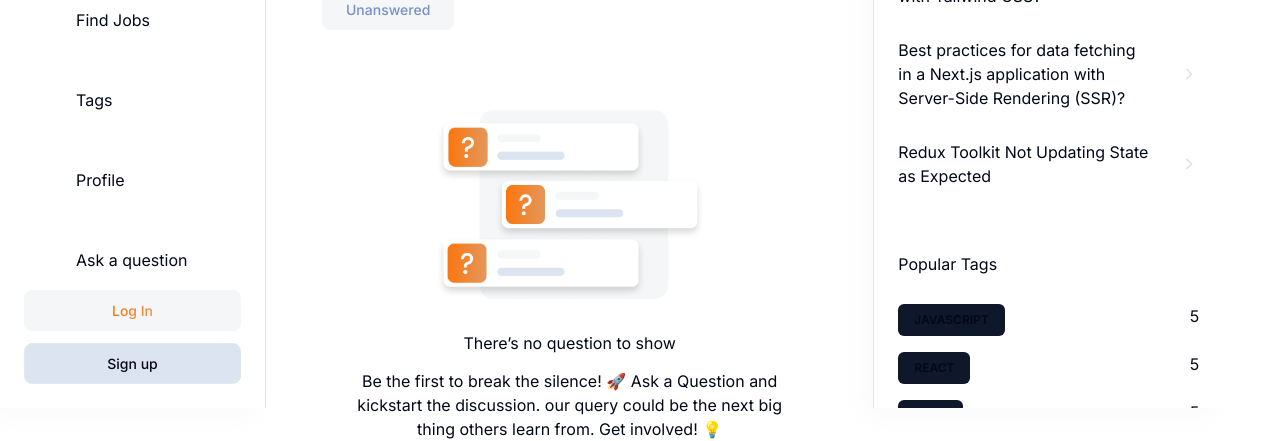
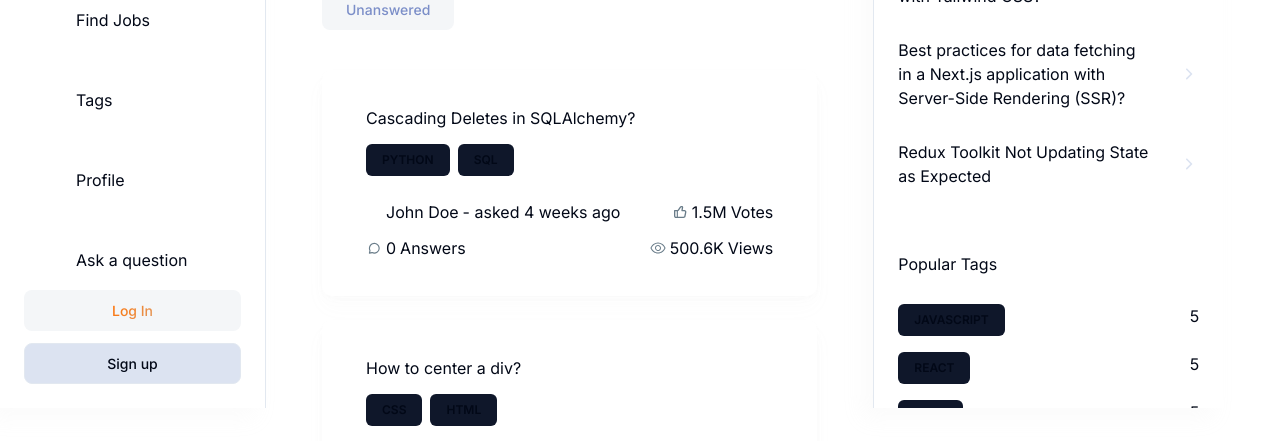
Before and after one commit to deysan/next-overflow, a Next.js app: page / in a window 1280 px wide. Shown: the part 392-833 px from the top of the page. Built offline with nearby package versions, Linux system fonts and the light colour scheme; no server answers.

Commit message:
Add question card component

```diff
--- a/app/(root)/(home)/page.tsx
+++ b/app/(root)/(home)/page.tsx
@@ -5,6 +5,44 @@ import Filter from '@/components/shared/Filter';
 import { HomePageFilters } from '@/constants/filters';
 import HomeFilters from '@/components/home/HomeFilters';
 import NoResult from '@/components/shared/NoResult';
+import QuestionCard from '@/components/cards/QuestionCard';
+
+const questions = [
+  {
+    _id: '1',
+    title: 'Cascading Deletes in SQLAlchemy?',
+    tags: [
+      { _id: '1', name: 'python' },
+      { _id: '2', name: 'sql' },
+    ],
+    author: {
+      _id: '1',
+      name: 'John Doe',
+      picture: 'john-doe.jpg',
+    },
+    upvotes: 1500000,
+    views: 500552,
+    answers: [],
+    createdAt: new Date('2023-09-01T12:00:00.000Z'),
+  },
+  {
+    _id: '2',
+    title: 'How to center a div?',
+    tags: [
+      { _id: '3', name: 'css' },
+      { _id: '4', name: 'html' },
+    ],
+    author: {
+      _id: '2',
+      name: 'Jane Smith',
+      picture: 'jane-smith.jpg',
+    },
+    upvotes: 5,
+    views: 50,
+    answers: [],
+    createdAt: new Date('2021-09-02T10:30:00.000Z'),
+  },
+];
 
 export default function Home() {
   return (
@@ -41,12 +79,28 @@ export default function Home() {
       <HomeFilters />
 
       <div className="mt-10 flex w-full flex-col gap-6">
+        {questions.length > 0 ? (
+          questions.map((question) => (
+            <QuestionCard
+              key={question._id}
+              _id={question._id}
+              title={question.title}
+              tags={question.tags}
+              author={question.author}
+              upvotes={question.upvotes}
+              views={question.views}
+              answers={question.answers}
+              createdAt={question.createdAt}
+            />
+          ))
+        ) : (
           <NoResult
             title="There’s no question to show"
             description="Be the first to break the silence! 🚀 Ask a Question and kickstart the discussion. our query could be the next big thing others learn from. Get involved! 💡"
             link="/ask-question"
             linkTitle="Ask a Question"
           />
+        )}
       </div>
     </>
   );
--- /dev/null
+++ b/components/cards/QuestionCard.tsx
@@ -0,0 +1,94 @@
+import Link from 'next/link';
+import React from 'react';
+import RenderTag from '../shared/RenderTag';
+import { formatAndDivideNumber, getTimestamp } from '@/lib/utils';
+import Metric from '../shared/Metric';
+
+export default function QuestionCard({
+  _id,
+  title,
+  tags,
+  author,
+  upvotes,
+  views,
+  answers,
+  createdAt,
+}: {
+  _id: string;
+  title: string;
+  tags: {
+    _id: string;
+    name: string;
+  }[];
+  author: {
+    _id: string;
+    name: string;
+    picture: string;
+  };
+  upvotes: number;
+  views: number;
+  answers: Array<object>;
+  createdAt: Date;
+}) {
+  return (
+    <div className="card-wrapper rounded-[10px] p-9 sm:px-11">
+      <div className="flex flex-col-reverse items-start justify-between gap-5 sm:flex-row">
+        <div>
+          <span className="subtle-regular text-dark400_light700 line-clamp-1 flex sm:hidden">
+            {getTimestamp(createdAt)}
+          </span>
+
+          <Link href={`/question/${_id}`}>
+            <h3 className="sm:h3-semibold base-semibold text-dark200_light900 line-clamp-1 flex-1">
+              {title}
+            </h3>
+          </Link>
+        </div>
+
+        {/* If signed in add edit delete actions */}
+      </div>
+
+      <div className="mt-3.5 flex flex-wrap gap-2">
+        {tags.map((tag) => (
+          <RenderTag key={tag._id} _id={tag._id} name={tag.name} />
+        ))}
+      </div>
+
+      <div className="flex-between mt-6 w-full flex-wrap gap-3">
+        <Metric
+          imgUrl="/assets/icons/avatar.svg"
+          alt="user"
+          value={author.name}
+          title={` - asked ${getTimestamp(createdAt)}`}
+          href={`/profile/${author._id}`}
+          isAuthor
+          textStyles="body-medium text-dark400_light700"
+        />
+
+        <Metric
+          imgUrl="/assets/icons/like.svg"
+          alt="Upvotes"
+          value={formatAndDivideNumber(upvotes)}
+          title="Votes"
+          textStyles="small-medium text-dark400_light800"
+        />
+
+        <Metric
+          imgUrl="/assets/icons/message.svg"
+          alt="message"
+          value={formatAndDivideNumber(answers.length)}
+          title="Answers"
+          textStyles="small-medium text-dark400_light800"
+        />
+
+        <Metric
+          imgUrl="/assets/icons/eye.svg"
+          alt="eye"
+          value={formatAndDivideNumber(views)}
+          title="Views"
+          textStyles="small-medium text-dark400_light800"
+        />
+      </div>
+    </div>
+  );
+}
--- a/components/shared/RenderTag.tsx
+++ b/components/shared/RenderTag.tsx
@@ -7,7 +7,7 @@ export default function RenderTag({
   totalQuestions,
   showCount,
 }: {
-  _id: number;
+  _id: string;
   name: string;
   totalQuestions?: number;
   showCount?: boolean;
--- a/components/shared/RightSidebar.tsx
+++ b/components/shared/RightSidebar.tsx
@@ -3,23 +3,23 @@ import Link from 'next/link';
 import RenderTag from './RenderTag';
 
 const hotQuestions = [
-  { _id: 1, title: 'How do I use express as a custom server in NextJS?' },
-  { _id: 2, title: 'Cascading Deletes in SQLAlchemy?' },
-  { _id: 3, title: 'How to Perfectly Center a Div with Tailwind CSS?' },
+  { _id: '1', title: 'How do I use express as a custom server in NextJS?' },
+  { _id: '2', title: 'Cascading Deletes in SQLAlchemy?' },
+  { _id: '3', title: 'How to Perfectly Center a Div with Tailwind CSS?' },
   {
-    _id: 4,
+    _id: '4',
     title:
       'Best practices for data fetching in a Next.js application with Server-Side Rendering (SSR)?',
   },
-  { _id: 5, title: 'Redux Toolkit Not Updating State as Expected' },
+  { _id: '5', title: 'Redux Toolkit Not Updating State as Expected' },
 ];
 
 const popularTags = [
-  { _id: 1, name: 'javascript', totalQuestions: 5 },
-  { _id: 2, name: 'react', totalQuestions: 5 },
-  { _id: 3, name: 'next', totalQuestions: 5 },
-  { _id: 4, name: 'vue', totalQuestions: 2 },
-  { _id: 5, name: 'redux', totalQuestions: 10 },
+  { _id: '1', name: 'javascript', totalQuestions: 5 },
+  { _id: '2', name: 'react', totalQuestions: 5 },
+  { _id: '3', name: 'next', totalQuestions: 5 },
+  { _id: '4', name: 'vue', totalQuestions: 2 },
+  { _id: '5', name: 'redux', totalQuestions: 10 },
 ];
 
 export default function RightSidebar() {
--- a/styles/theme.css
+++ b/styles/theme.css
@@ -156,15 +156,15 @@
   }
 
   .small-regular {
-    @apply text-[12px] font-normal leading-[15.6px];
+    @apply text-[12px] font-normal leading-[16px];
   }
 
   .small-medium {
-    @apply text-[12px] font-medium leading-[15.6px];
+    @apply text-[12px] font-medium leading-[16px];
   }
 
   .small-semibold {
-    @apply text-[12px] font-semibold leading-[15.6px];
+    @apply text-[12px] font-semibold leading-[16px];
   }
 
   .subtle-medium {
```
Lines whose indentation alone changed are shown as unchanged.
